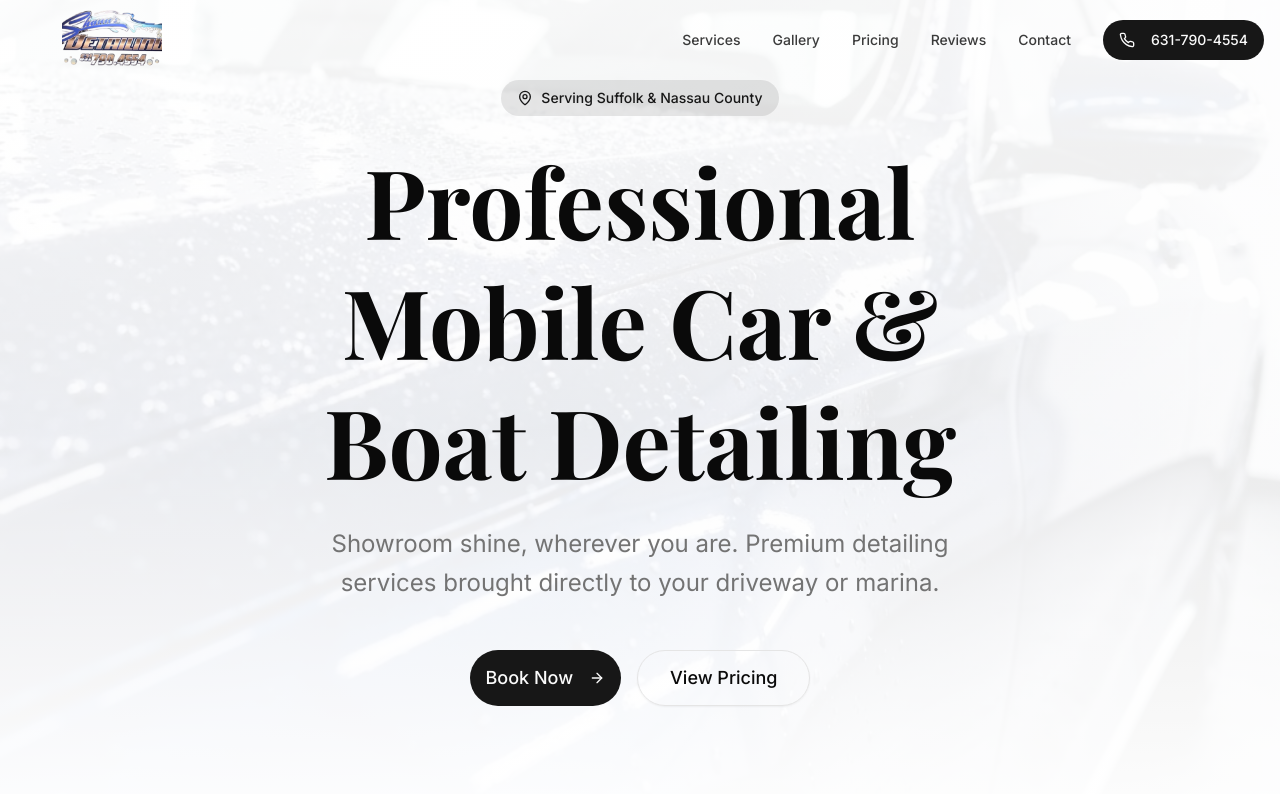
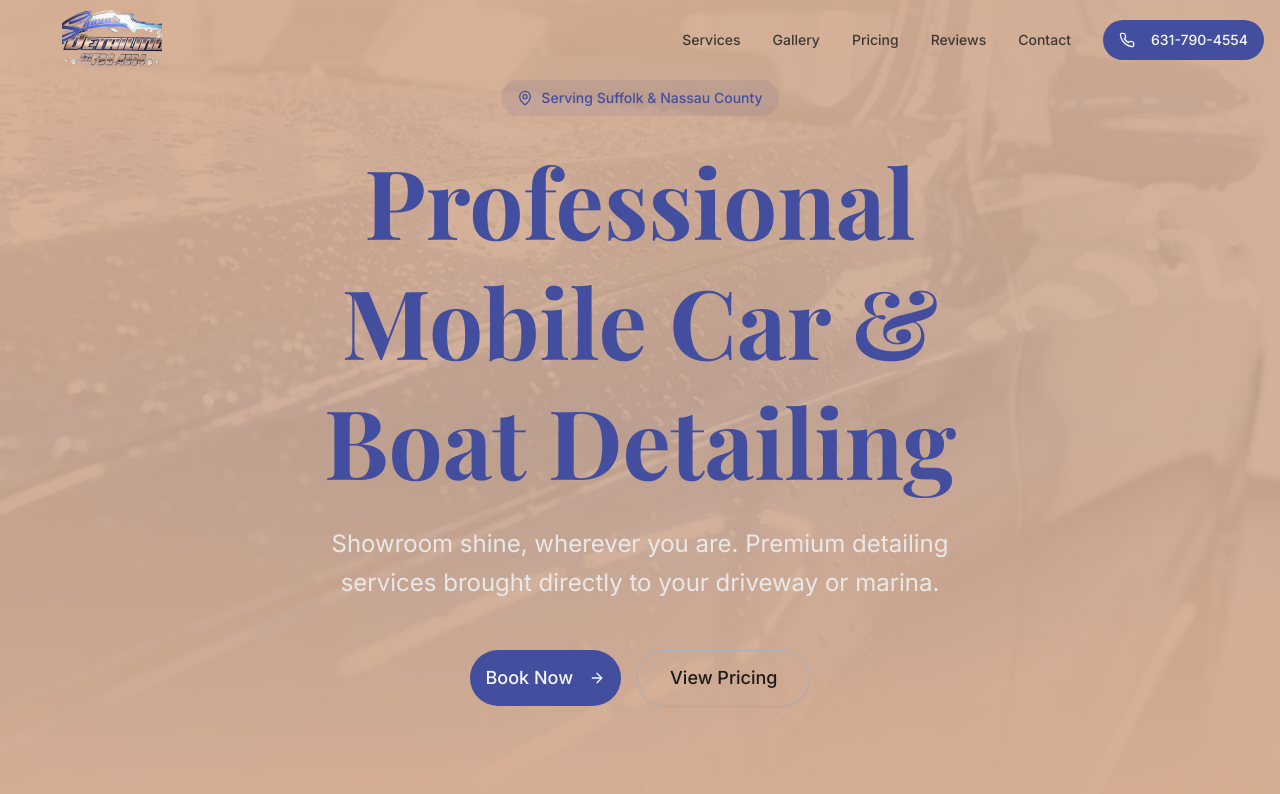
Before and after one commit to davisbryan595-lang/shawns-detailing, a Next.js app: page / in a window 1280 px wide. Shown: the top 794 px of the page. Built offline with nearby package versions, Linux system fonts and the light colour scheme; a web font is replaced by a local one.

Commit message:
Update globals.css

```diff
--- a/app/globals.css
+++ b/app/globals.css
@@ -4,54 +4,67 @@
 @custom-variant dark (&:is(.dark *));
 
 :root {
-  --background: oklch(1 0 0);
-  --foreground: oklch(0.145 0 0);
-  --card: oklch(1 0 0);
-  --card-foreground: oklch(0.145 0 0);
-  --popover: oklch(1 0 0);
-  --popover-foreground: oklch(0.145 0 0);
-  --primary: oklch(0.205 0 0);
-  --primary-foreground: oklch(0.985 0 0);
-  --secondary: oklch(0.97 0 0);
-  --secondary-foreground: oklch(0.205 0 0);
-  --muted: oklch(0.97 0 0);
-  --muted-foreground: oklch(0.556 0 0);
-  --accent: oklch(0.97 0 0);
-  --accent-foreground: oklch(0.205 0 0);
-  --destructive: oklch(0.577 0.245 27.325);
-  --destructive-foreground: oklch(0.577 0.245 27.325);
-  --border: oklch(0.922 0 0);
-  --input: oklch(0.922 0 0);
-  --ring: oklch(0.708 0 0);
-  --chart-1: oklch(0.646 0.222 41.116);
-  --chart-2: oklch(0.6 0.118 184.704);
-  --chart-3: oklch(0.398 0.07 227.392);
-  --chart-4: oklch(0.828 0.189 84.429);
-  --chart-5: oklch(0.769 0.188 70.08);
+  /* --- Base theme using Shawn's Detailing logo palette --- */
+  --background: #d7ae92; /* warm beige background */
+  --foreground: #1a1a1a; /* neutral dark text for contrast */
+
+  --card: #f4f0ec;
+  --card-foreground: #1a1a1a;
+
+  --popover: #f4f0ec;
+  --popover-foreground: #1a1a1a;
+
+  --primary: #434e9e; /* deep royal blue for CTAs */
+  --primary-foreground: #f5f6fb; /* off-white text on dark */
+
+  --secondary: #839be3; /* light sky blue for highlights */
+  --secondary-foreground: #1a1a1a;
+
+  --muted: #748baa; /* desaturated cool tone for muted elements */
+  --muted-foreground: #e8e8e8;
+
+  --accent: #839be3; /* accent elements and hover tones */
+  --accent-foreground: #ffffff;
+
+  --destructive: #b91c1c;
+  --destructive-foreground: #fef2f2;
+
+  --border: #a6b1c2;
+  --input: #a6b1c2;
+  --ring: #434e9e;
+
+  /* Chart placeholders (kept neutral) */
+  --chart-1: #839be3;
+  --chart-2: #748baa;
+  --chart-3: #434e9e;
+  --chart-4: #d7ae92;
+  --chart-5: #f4f0ec;
+
   --radius: 0.625rem;
-  --sidebar: oklch(0.985 0 0);
-  --sidebar-foreground: oklch(0.145 0 0);
-  --sidebar-primary: oklch(0.205 0 0);
-  --sidebar-primary-foreground: oklch(0.985 0 0);
-  --sidebar-accent: oklch(0.97 0 0);
-  --sidebar-accent-foreground: oklch(0.205 0 0);
-  --sidebar-border: oklch(0.922 0 0);
-  --sidebar-ring: oklch(0.708 0 0);
+
+  /* Sidebar styling */
+  --sidebar: #434e9e;
+  --sidebar-foreground: #f4f0ec;
+  --sidebar-primary: #839be3;
+  --sidebar-primary-foreground: #1a1a1a;
+  --sidebar-accent: #748baa;
+  --sidebar-accent-foreground: #f4f0ec;
+  --sidebar-border: #a6b1c2;
+  --sidebar-ring: #434e9e;
 }
 
+/* --- Theme variables for Tailwind inline access --- */
 @theme inline {
   --font-sans: var(--font-inter);
   --font-serif: var(--font-playfair);
 
-  /* Color palette extracted from Shawn's Detailing logo */
-  --color-brand-navy: #1e3a8a;
-  --color-brand-royal: #2563eb;
-  --color-brand-sky: #60a5fa;
-  --color-brand-chrome: #cbd5e1;
-  --color-brand-bronze: #92400e;
-  --color-brand-tan: #d97706;
+  /* Logo-derived brand tokens */
+  --color-brand-tan: #d7ae92;
+  --color-brand-navy: #434e9e;
+  --color-brand-sky: #839be3;
+  --color-brand-steel: #748baa;
 
-  /* Semantic tokens */
+  /* Semantic tokens (mapped from root vars) */
   --color-background: var(--background);
   --color-foreground: var(--foreground);
   --color-card: var(--card);
@@ -76,10 +89,13 @@
   --color-chart-3: var(--chart-3);
   --color-chart-4: var(--chart-4);
   --color-chart-5: var(--chart-5);
+
   --radius-sm: calc(var(--radius) - 4px);
   --radius-md: calc(var(--radius) - 2px);
   --radius-lg: var(--radius);
   --radius-xl: calc(var(--radius) + 4px);
+
+  /* Sidebar variables */
   --color-sidebar: var(--sidebar);
   --color-sidebar-foreground: var(--sidebar-foreground);
   --color-sidebar-primary: var(--sidebar-primary);
@@ -90,14 +106,22 @@
   --color-sidebar-ring: var(--sidebar-ring);
 }
 
+/* --- Base layer with new background gradient --- */
 @layer base {
   * {
     @apply border-border outline-ring/50;
   }
 
   body {
-    @apply bg-background text-foreground;
+    /* subtle warm-to-cool gradient for depth */
+    background: linear-gradient(
+      180deg,
+      var(--color-brand-tan) 0%,
+      var(--color-brand-sky) 100%
+    );
+    color: var(--foreground);
     font-feature-settings: "rlig" 1, "calt" 1;
+    transition: background-color 0.5s ease, color 0.5s ease;
   }
 
   h1,
@@ -106,11 +130,11 @@
   h4,
   h5,
   h6 {
-    @apply font-serif;
+    @apply font-serif text-brand-navy;
   }
 }
 
-/* Custom animations */
+/* --- Custom shimmer animation retained --- */
 @keyframes shimmer {
   0% {
     background-position: -1000px 0;
@@ -122,6 +146,11 @@
 
 .animate-shimmer {
   animation: shimmer 3s infinite linear;
-  background: linear-gradient(to right, transparent 0%, rgba(255, 255, 255, 0.3) 50%, transparent 100%);
+  background: linear-gradient(
+    to right,
+    transparent 0%,
+    rgba(255, 255, 255, 0.3) 50%,
+    transparent 100%
+  );
   background-size: 1000px 100%;
 }
```
